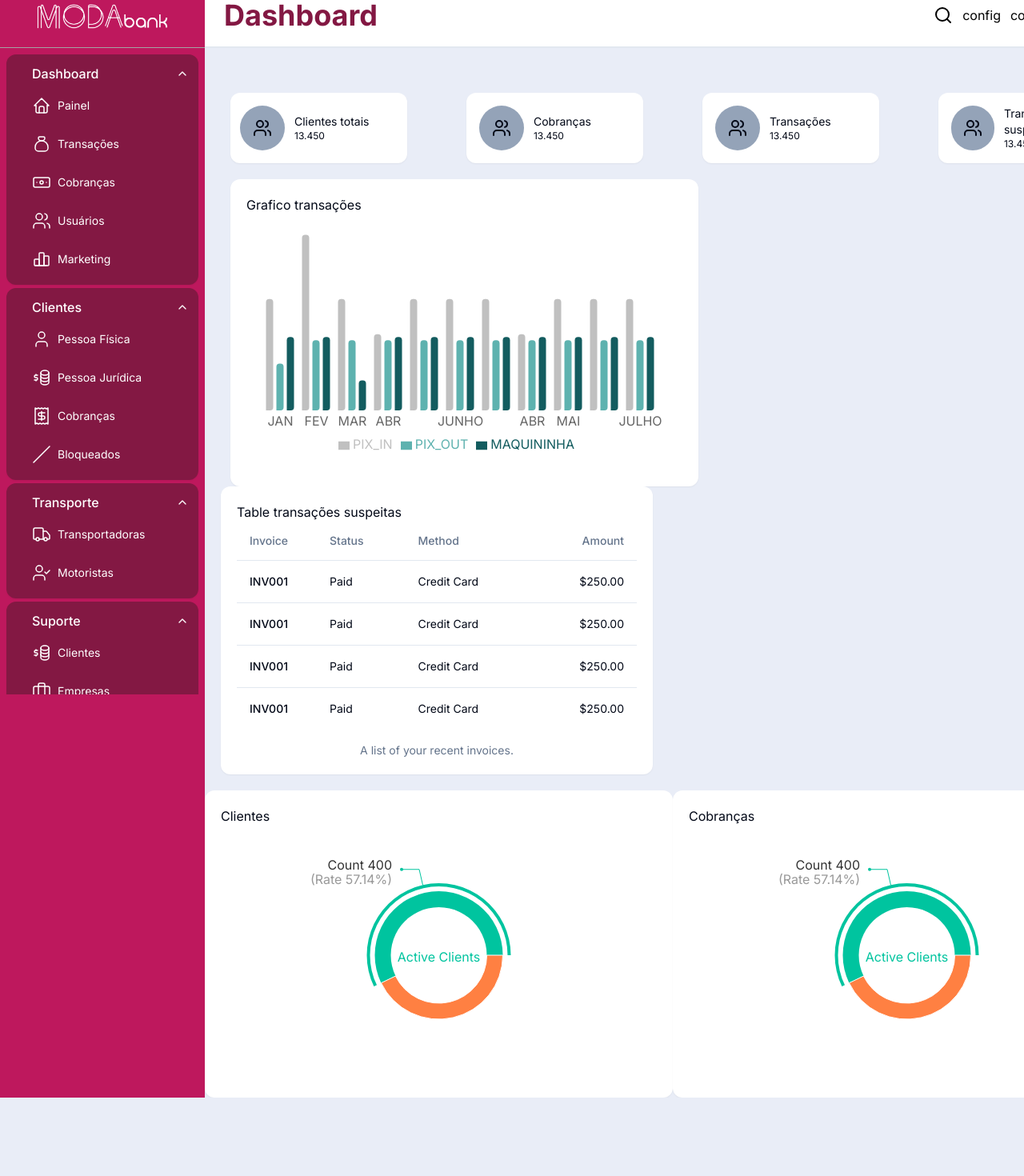
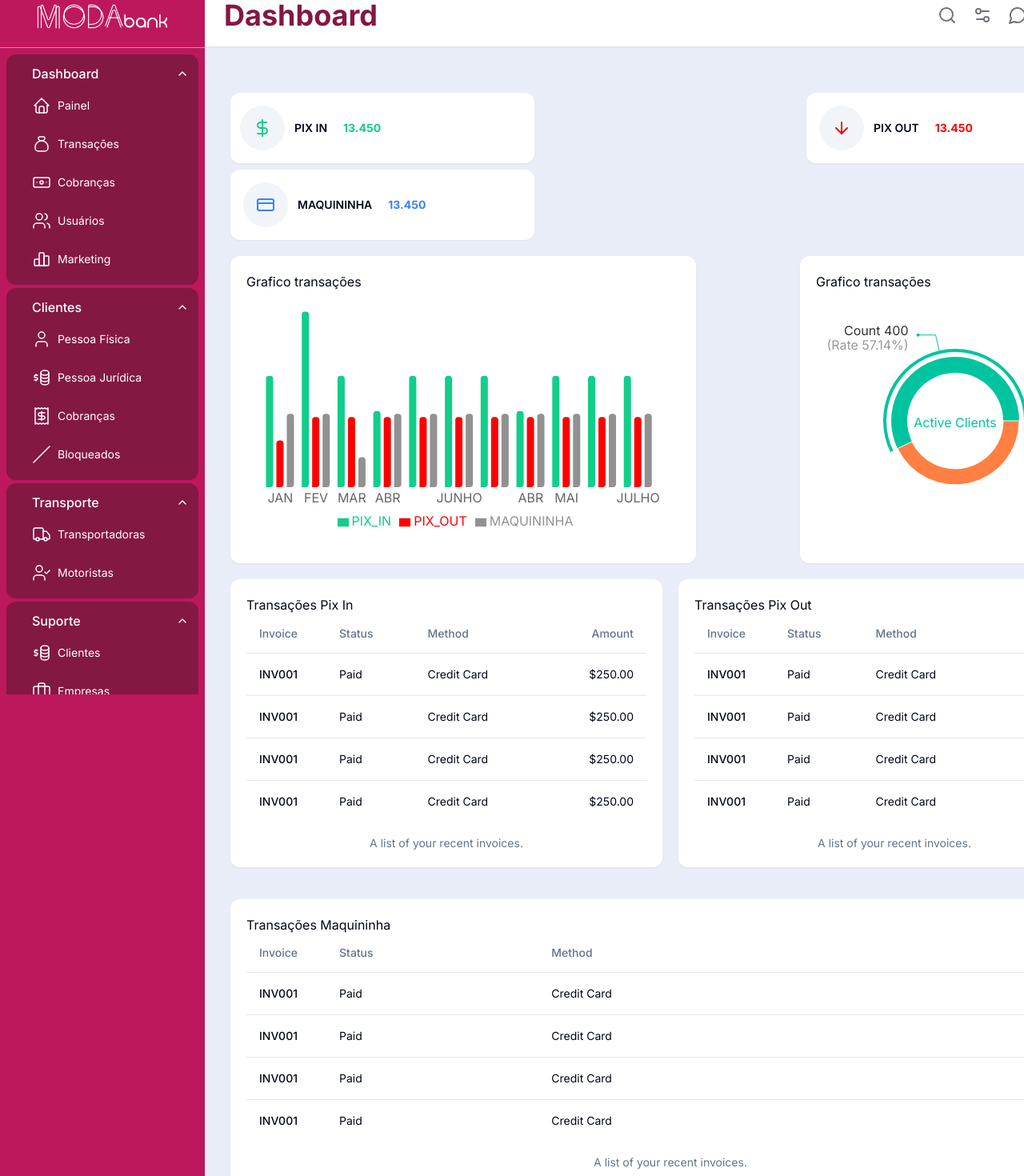
Before and after one commit to 879372/nextmodapay, a Next.js app: page / in a window 1280 px wide. Shown: the part 20-1490 px from the top of the page at 80% size. Before the commit the page ends 1392 px from the top, so only its background shows below. Built offline with nearby package versions, Linux system fonts and the light colour scheme; sample sign-in values are in the browser's storage.

Commit message:
layout dash

```diff
--- a/app/page.tsx
+++ b/app/page.tsx
@@ -1,7 +1,7 @@
 'use client'
 import Header from "@/components/ui/hearder";
 import { Card } from "@/components/ui/card";
-import { Users } from "lucide-react";
+import { ArrowDown, CreditCard, DollarSign, DollarSignIcon, Users } from "lucide-react";
 import Example from "../components/ui/grafico";
 import {
   Table,
@@ -17,6 +17,7 @@ import { ScrollArea } from "@radix-ui/react-scroll-area";
 import Sidebar from "@/components/ui/sidebar";
 import { useEffect, useState } from "react";
 import { useRouter } from "next/navigation";
+import { IconMoneybag } from "@tabler/icons-react";
 
 export default function Home() {
   const router = useRouter();
@@ -25,7 +26,7 @@ export default function Home() {
   useEffect(() => {
     const token = localStorage.getItem("token");
     if (!token) {
-      router.replace("/login");
+      router.replace("/auth/login");
     } else {
       setIsAuthenticated(true);
     }
@@ -41,41 +42,32 @@ export default function Home() {
         <Sidebar />
         <div className="flex flex-col w-full">
           <Header />
-          <div className="flex flex-wrap justify-between mt-14 ml-8 mr-8">
-            <Card className="w-1/5 rounded-xl flex pt-3 pl-3 pb-3 gap-3 items-center">
-              <div className="w-14 h-14 bg-slate-400 rounded-full flex justify-center items-center">
-                <Users className="" />
+          <div className="flex flex-wrap justify-between mt-14 ml-8 mr-8 gap-2">
+            <Card className="w-[380px] min-w-[100px] rounded-xl flex pt-3 pl-3 pb-3 gap-3 items-center">
+              <div className="w-14 h-14 bg-slate-100 rounded-full flex justify-center items-center">
+                <DollarSignIcon  className="text-[#11CE8A]" />
               </div>
-              <div className="flex flex-col">
-                <h3 className="text-sm">Clientes totais</h3>
-                <p className="text-xs">13.450</p>
+              <div className="flex items-center gap-5">
+                <h3 className="text-sm font-semibold">PIX IN</h3>
+                <p className="text-sm text-[#11CE8A] font-bold">13.450</p>
               </div>
             </Card>
-            <Card className=" w-1/5 rounded-xl flex pt-4 pl-4 pb-4  gap-3 items-center">
-              <div className="w-14 h-14 bg-slate-400 rounded-full flex justify-center items-center">
-                <Users className="" />
+            <Card className=" w-[380px] min-w-[100px] rounded-xl flex pt-4 pl-4 pb-4  gap-3 items-center">
+              <div className="w-14 h-14 bg-slate-100 rounded-full flex justify-center items-center">
+                <ArrowDown  className="text-[#FD0000]" />
               </div>
-              <div className="flex flex-col">
-                <h3 className="text-sm">Cobranças</h3>
-                <p className="text-xs">13.450</p>
+              <div className="flex items-center gap-5">
+                <h3 className="text-sm font-semibold">PIX OUT</h3>
+                <p className="text-sm text-[#FD0000] font-bold">13.450</p>
               </div>
             </Card>
-            <Card className=" w-1/5 rounded-xl  flex pt-4 pl-4 pb-4 gap-3  items-center">
-              <div className="w-14 h-14 bg-slate-400 rounded-full flex justify-center items-center">
-                <Users className="" />
+            <Card className=" w-[380px] min-w-[100px] rounded-xl  flex pt-4 pl-4 pb-4 gap-3  items-center">
+              <div className="w-14 h-14 bg-slate-100 rounded-full flex justify-center items-center">
+                <CreditCard  className="text-[#3B82F6]" />
               </div>
-              <div className="flex flex-col">
-                <h3 className="text-sm">Transações</h3>
-                <p className="text-xs">13.450</p>
-              </div>
-            </Card>
-            <Card className=" w-1/5 rounded-xl  flex  pt-4 pl-4 pb-4 gap-3  items-center ">
-              <div className="w-14 h-14 bg-slate-400 rounded-full flex justify-center items-center">
-                <Users className="" />
-              </div>
-              <div className="flex flex-col">
-                <h3 className="text-sm">Transações suspeitas</h3>
-                <p className="text-xs">13.450</p>
+              <div className="flex items-center gap-5">
+                <h3 className="text-sm font-semibold">MAQUININHA</h3>
+                <p className="text-sm text-[#3B82F6] font-bold">13.450</p>
               </div>
             </Card>
           </div>
@@ -85,9 +77,56 @@ export default function Home() {
               <h1 className="mb-5">Grafico transações</h1>
               <Example />
             </Card>
+            <Card className=" w-1/3 rounded-xl max-h-96 p-5 pb-20 mr-8">
+              <h1 className="mb-5">Grafico transações</h1>
+              <Example2 />
+            </Card>
 
+
+          </div>
+          <div className="flex justify-between mt-5 mb-5">
+          <Card className=" w-[540px]  transacoes_suspeitas  rounded-xl max-h-96 p-5 ml-8">
+              Transações Pix In
+              <Table className="scroll-mr-10">
+                <TableCaption>A list of your recent invoices.</TableCaption>
+                <TableHeader>
+                  <TableRow>
+                    <TableHead className="w-[100px]">Invoice</TableHead>
+                    <TableHead>Status</TableHead>
+                    <TableHead>Method</TableHead>
+                    <TableHead className="text-right">Amount</TableHead>
+                  </TableRow>
+                </TableHeader>
+                <TableBody>
+                  <TableRow>
+                    <TableCell className="font-medium">INV001</TableCell>
+                    <TableCell>Paid</TableCell>
+                    <TableCell>Credit Card</TableCell>
+                    <TableCell className="text-right">$250.00</TableCell>
+                  </TableRow>
+                  <TableRow>
+                    <TableCell className="font-medium">INV001</TableCell>
+                    <TableCell>Paid</TableCell>
+                    <TableCell>Credit Card</TableCell>
+                    <TableCell className="text-right">$250.00</TableCell>
+                  </TableRow>
+                  <TableRow>
+                    <TableCell className="font-medium">INV001</TableCell>
+                    <TableCell>Paid</TableCell>
+                    <TableCell>Credit Card</TableCell>
+                    <TableCell className="text-right">$250.00</TableCell>
+                  </TableRow>
+                  <TableRow>
+                    <TableCell className="font-medium">INV001</TableCell>
+                    <TableCell>Paid</TableCell>
+                    <TableCell>Credit Card</TableCell>
+                    <TableCell className="text-right">$250.00</TableCell>
+                  </TableRow>
+                </TableBody>
+              </Table>
+            </Card>
             <Card className=" w-[540px]  transacoes_suspeitas  rounded-xl max-h-96 p-5 ml-5 mr-8">
-              Table transações suspeitas
+              Transações Pix Out
               <Table className="scroll-mr-10">
                 <TableCaption>A list of your recent invoices.</TableCaption>
                 <TableHeader>
@@ -127,14 +166,46 @@ export default function Home() {
               </Table>
             </Card>
           </div>
-          <div className="flex justify-evenly mt-5">
-            <Card className=" w-[585px] rounded-xl max-h-96 p-5 pb-10">
-              Clientes
-              <Example2 />
-            </Card>
-            <Card className="w-[585px] rounded-xl max-h-96 p-5 pb-10">
-              Cobranças
-              <Example2 />
+          <div className="flex justify-between mt-5 mb-5">
+          <Card className=" w-full rounded-xl max-h-96 p-5 ml-8 mr-8">
+              Transações Maquininha
+              <Table className="scroll-mr-10">
+                <TableCaption>A list of your recent invoices.</TableCaption>
+                <TableHeader>
+                  <TableRow>
+                    <TableHead className="w-[100px]">Invoice</TableHead>
+                    <TableHead>Status</TableHead>
+                    <TableHead>Method</TableHead>
+                    <TableHead className="text-right">Amount</TableHead>
+                  </TableRow>
+                </TableHeader>
+                <TableBody>
+                  <TableRow>
+                    <TableCell className="font-medium">INV001</TableCell>
+                    <TableCell>Paid</TableCell>
+                    <TableCell>Credit Card</TableCell>
+                    <TableCell className="text-right">$250.00</TableCell>
+                  </TableRow>
+                  <TableRow>
+                    <TableCell className="font-medium">INV001</TableCell>
+                    <TableCell>Paid</TableCell>
+                    <TableCell>Credit Card</TableCell>
+                    <TableCell className="text-right">$250.00</TableCell>
+                  </TableRow>
+                  <TableRow>
+                    <TableCell className="font-medium">INV001</TableCell>
+                    <TableCell>Paid</TableCell>
+                    <TableCell>Credit Card</TableCell>
+                    <TableCell className="text-right">$250.00</TableCell>
+                  </TableRow>
+                  <TableRow>
+                    <TableCell className="font-medium">INV001</TableCell>
+                    <TableCell>Paid</TableCell>
+                    <TableCell>Credit Card</TableCell>
+                    <TableCell className="text-right">$250.00</TableCell>
+                  </TableRow>
+                </TableBody>
+              </Table>
             </Card>
           </div>
         </div>
--- a/components/ui/grafico.tsx
+++ b/components/ui/grafico.tsx
@@ -92,9 +92,9 @@ export default class Example extends PureComponent {
           <YAxis axisLine={false} tickLine={false} hide /> {/* Removendo a descrição do eixo Y */}
           <Tooltip cursor={{ fill: 'transparent' }} />
           <Legend />
-          <Bar dataKey="PIX_IN" fill="#c0c0c0" radius={[ 4, 4, 4, 0]} /> {/* Rosa pastel */}
-          <Bar dataKey="PIX_OUT" fill="#5eb2af" radius={[4, 4, 4, 0]} /> {/* Azul claro */}
-          <Bar dataKey="MAQUININHA" fill="#135c5f" radius={[4, 4, 4, 0]} /> {/* Verde claro */}
+          <Bar dataKey="PIX_IN" fill="#11CE8A" radius={[ 4, 4, 4, 0]} /> {/* Rosa pastel */}
+          <Bar dataKey="PIX_OUT" fill="#FD0000" radius={[4, 4, 4, 0]} /> {/* Azul claro */}
+          <Bar dataKey="MAQUININHA" fill="#919191" radius={[4, 4, 4, 0]} /> {/* Verde claro */}
         </BarChart>
       </ResponsiveContainer>
     );
--- a/components/ui/hearder.tsx
+++ b/components/ui/hearder.tsx
@@ -1,4 +1,5 @@
-import { Search } from "lucide-react";
+import { IconNotification } from "@tabler/icons-react";
+import { Bell, ChevronsLeftRightIcon, MessageCircle, Search, Settings, Settings2, User } from "lucide-react";
 import Link from "next/link";
 
 export default function Header() {
@@ -6,16 +7,28 @@ export default function Header() {
     <header className="bg-white flex justify-between h-20 items-center border-b-2 w-full">
       <h1 className="text-4xl font-bold text-pink-900 pl-6">Dashboard</h1>
       <nav className="mr-6">
-        <ul className="flex text-black gap-3">
+        <ul className="flex items-center text-black gap-5">
           <li>
             <Link href="/">
-              <Search style={{ color: '#000000' }}/>
+              <Search className="text-zinc-500"/>
             </Link>
           </li>
-          <li>config</li>
-          <li>conver</li>
-          <li>notf</li>
-          <li>user</li>
+          <li>
+            <Link href="/">
+              <Settings2  className="text-zinc-500"/>
+            </Link></li>
+          <li>
+            <Link href="/">
+              <MessageCircle className="text-zinc-500"/>
+            </Link></li>
+          <li>
+            <Link href="/">
+              <Bell  className="text-zinc-500"/>
+            </Link></li>
+          <li className="w-100 h-100 p-3 rounded-full bg-slate-100">
+            <Link href="/">
+              <User className="text-zinc-500"/>
+            </Link></li>
         </ul>
       </nav>
     </header>
--- a/package.json
+++ b/package.json
@@ -17,7 +17,7 @@
     "@radix-ui/react-select": "^2.1.1",
     "@radix-ui/react-slot": "^1.1.0",
     "@reduxjs/toolkit": "^2.2.6",
-    "@tabler/icons-react": "^3.7.0",
+    "@tabler/icons-react": "^3.9.0",
     "axios": "^1.7.2",
     "class-variance-authority": "^0.7.0",
     "clsx": "^2.1.1",
```
Also changed, not shown: 1 other file (tests, documents, lock files or other folders).
